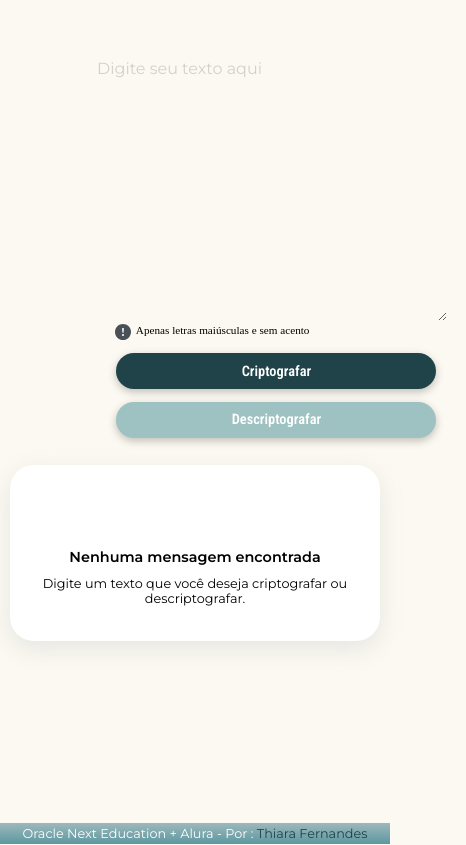
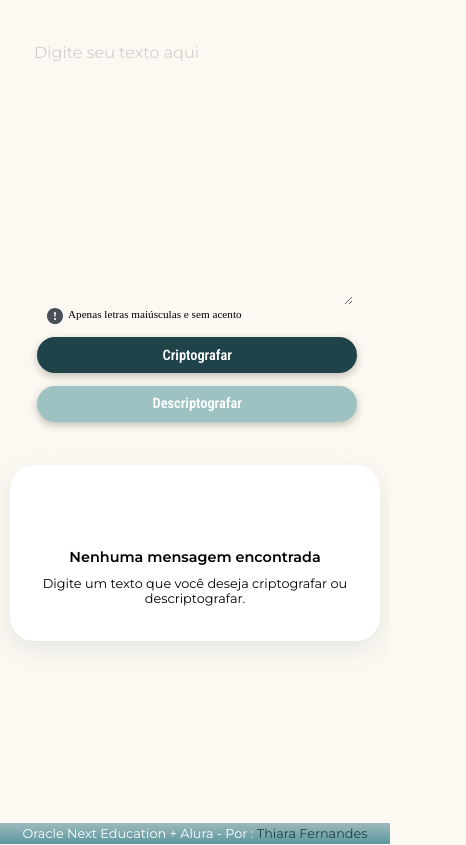
Before and after one commit to ThiaraFernandes/challengue-alura-oracle, a plain HTML site: page index.html in a window 390 px wide. Shown: the whole page, 466 px wide, since content can reach past the window. Drawn offline with Linux system fonts and the light colour scheme.

Commit message:
Update responsivo

```diff
--- a/src/css/responsible.css
+++ b/src/css/responsible.css
@@ -79,9 +79,6 @@
         margin-top: 1px;
         display: flex;
         flex-direction: column;
-        justify-content: center;
-        margin-left: 5rem;
-        width: 80%;
 
     }
 
@@ -92,17 +89,16 @@
         justify-content: flex-start;
     }
     .container__texto{
-        width: 95%;
-        height: 24rem;
+        width: 90%;
+        height: 19rem;
         display: flex;
         align-items: center;
         justify-content: center;
-        margin-top: 2rem;
+        margin-top: 1rem;
     }
 
     .container__botoes{
         display: flex;
-        /* justify-content: center; */
         height: 6rem;
         align-items: center;
         margin-left: 0;
@@ -111,7 +107,7 @@
     .container .botoes__btn{
         width: 20rem;
         height: 3.5rem;
-        padding: 1rem 7rem;
+        padding: 1rem 4rem;
         border-radius: 1.5rem;
 
     }
@@ -121,7 +117,7 @@
         transform: none;
     }
     .container__resultado{
-        height: 17rem;
+        height: 12rem;
         width: 95%;
         margin-top: 0;
     }
```
